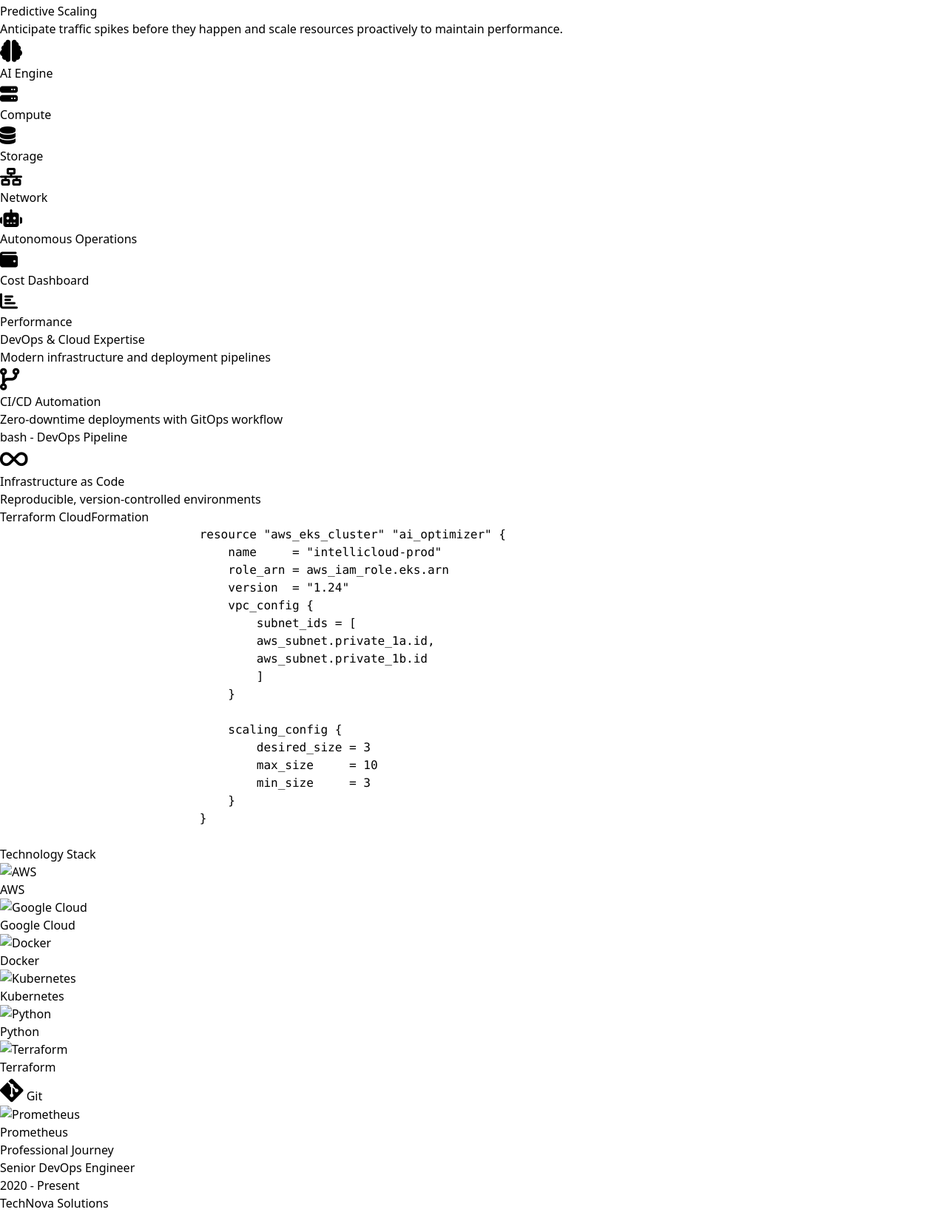
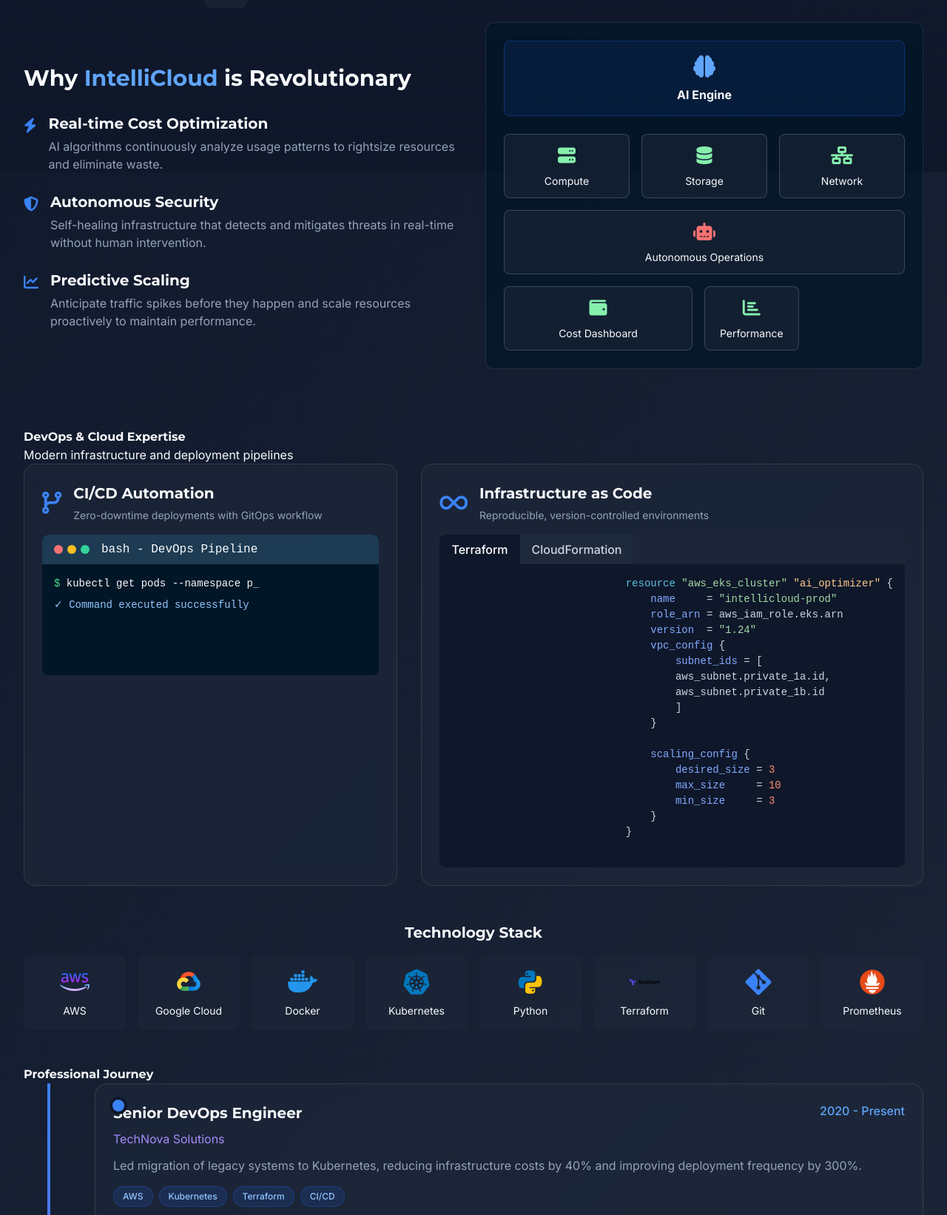
Before and after one commit to Bamidele0102/altschool-2nd-semester-exam, a website: page cloud-engineer-portfolio/public/index.html in a window 1280 px wide. Shown: the part 567-2210 px from the top of the page at 74% size. Drawn offline with nearby package versions, Linux system fonts and the light colour scheme; the site is published under a folder, as on GitHub Pages, so addresses that start at the root find nothing.

Commit message:
update path to fix css style not rendering

```diff
--- a/cloud-engineer-portfolio/public/css/main.css
+++ b/cloud-engineer-portfolio/public/css/main.css
@@ -32,6 +32,7 @@
 .hero-gradient {
     background: linear-gradient(120deg, var(--primary) 0%, var(--secondary) 100%);
     -webkit-background-clip: text;
+    background-clip: text;
     -webkit-text-fill-color: transparent;
 }
 
--- a/cloud-engineer-portfolio/public/index.html
+++ b/cloud-engineer-portfolio/public/index.html
@@ -5,7 +5,7 @@
     <meta name="viewport" content="width=device-width, initial-scale=1.0">
     <title>Idowu Olayiwola Bamidele | Cloud Solutions Architect</title>
     <script src="https://cdn.tailwindcss.com"></script>
-    <link rel="stylesheet" href="/css/main.css">
+    <link rel="stylesheet" href="css/main.css">
     <link rel="stylesheet" href="https://cdnjs.cloudflare.com/ajax/libs/font-awesome/6.4.0/css/all.min.css">
     <link href="https://fonts.googleapis.com/css2?family=Inter:wght@300;400;500;600;700&family=Montserrat:wght@700;800&display=swap" rel="stylesheet">
     <link rel="icon" href="/favicon.ico" type="image/x-icon">
@@ -187,27 +187,27 @@
                 <h3>Technology Stack</h3>
                 <div class="tech-grid">
                     <div class="tech-item">
-                        <img src="/assets/icons/aws.svg" alt="AWS">
+                        <img src="assets/icons/aws.svg" alt="AWS">
                         <span>AWS</span>
                     </div>
                     <div class="tech-item">
-                        <img src="/assets/icons/gcp.svg" alt="Google Cloud">
+                        <img src="assets/icons/gcp.svg" alt="Google Cloud">
                         <span>Google Cloud</span>
                     </div>
                     <div class="tech-item">
-                        <img src="/assets/icons/docker.svg" alt="Docker">
+                        <img src="assets/icons/docker.svg" alt="Docker">
                         <span>Docker</span>
                     </div>
                     <div class="tech-item">
-                        <img src="/assets/icons/k8s.svg" alt="Kubernetes">
+                        <img src="assets/icons/k8s.svg" alt="Kubernetes">
                         <span>Kubernetes</span>
                     </div>
                     <div class="tech-item">
-                        <img src="/assets/icons/python.svg" alt="Python">
+                        <img src="assets/icons/python.svg" alt="Python">
                         <span>Python</span>
                     </div>
                     <div class="tech-item">
-                        <img src="/assets/icons/terraform.svg" alt="Terraform">
+                        <img src="assets/icons/terraform.svg" alt="Terraform">
                         <span>Terraform</span>
                     </div>
                     <div class="tech-item">
@@ -215,7 +215,7 @@
                         <span>Git</span>
                     </div>
                     <div class="tech-item">
-                        <img src="/assets/icons/prometheus.svg" alt="Prometheus">
+                        <img src="assets/icons/prometheus.svg" alt="Prometheus">
                         <span>Prometheus</span>
                     </div>
                 </div>
@@ -336,7 +336,7 @@
         <p>© 2023 Idowu Olayiwola Bamidele. All rights reserved. | Designed with Cloud Innovation in Mind</p>
     </footer>
 
-    <script src="/js/main.js"></script>
+    <script src="js/main.js"></script>
 
 </body>
 </html>
```
